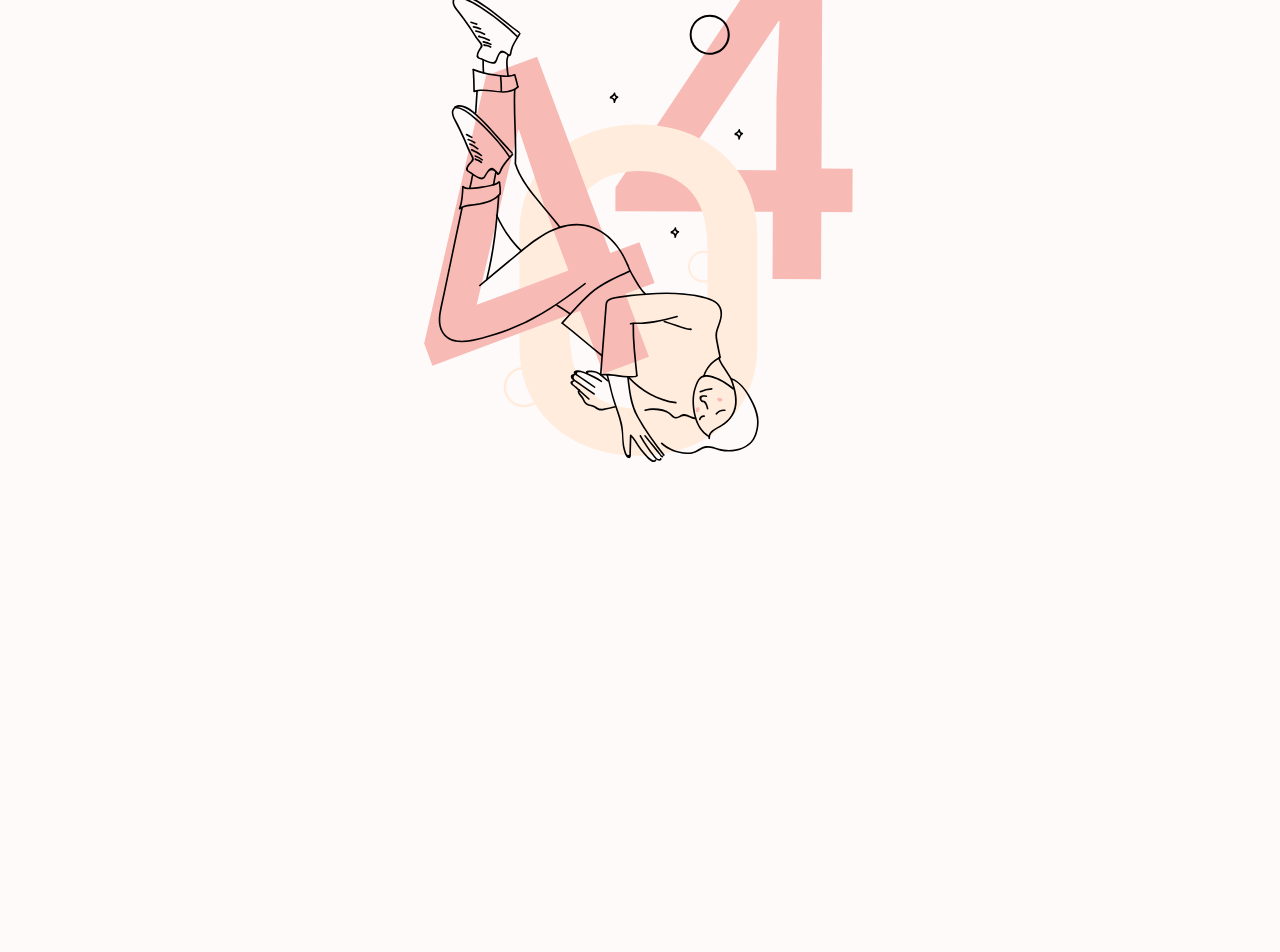
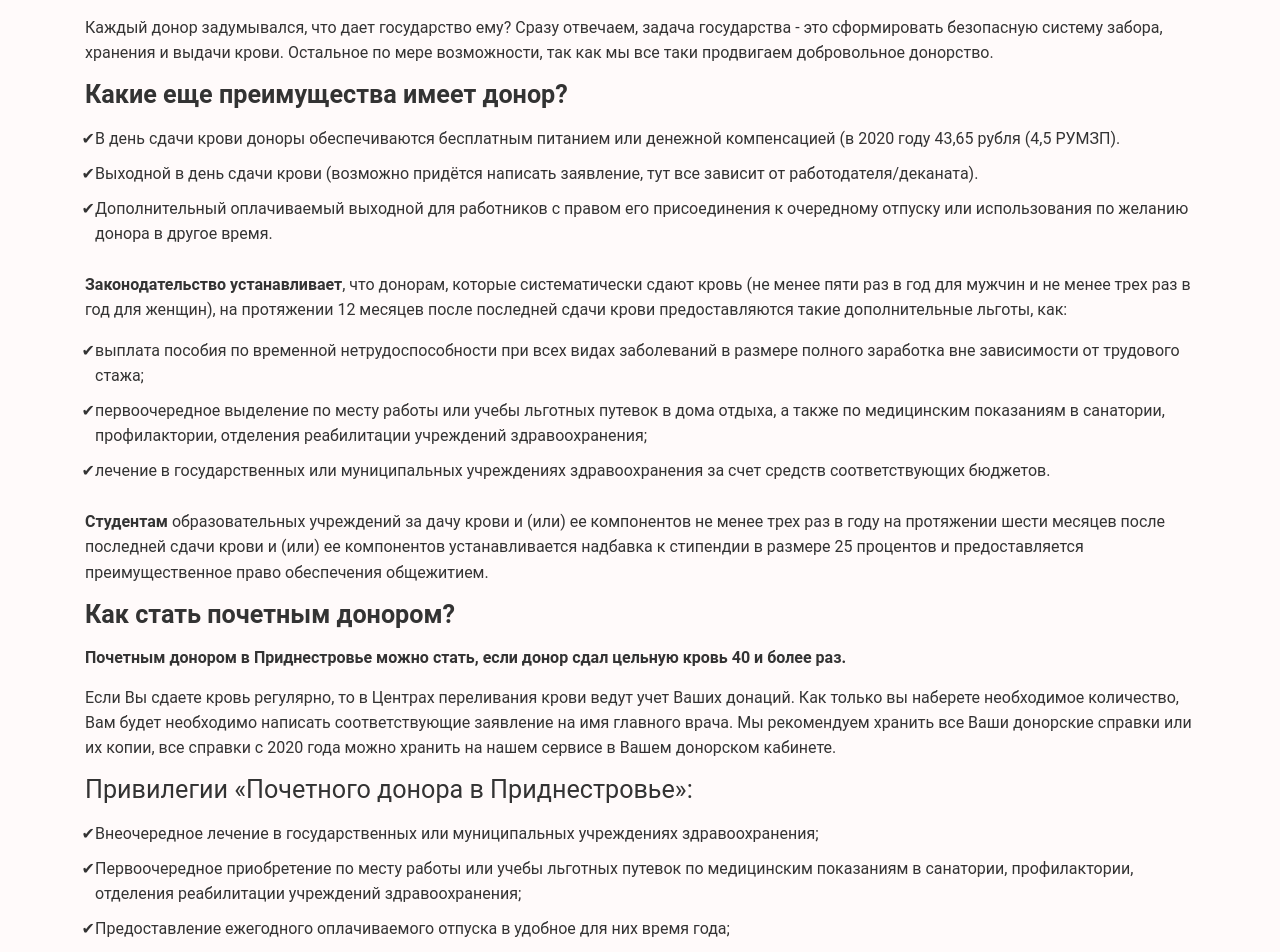
Before and after one commit to Donormd/donor.md-frontend, a Next.js app: page /articles/benefits-and-privileges in a window 1280 px wide. Before the commit this address had no page. Shown: the part 200-1152 px from the top of the page. Before the commit the page ends 800 px from the top, so only its background shows below. Built offline with nearby package versions, Linux system fonts and the light colour scheme.

Commit message:
added page BenefitsAndPrivileges

```diff
--- /dev/null
+++ b/pages/articles/benefits-and-privileges.tsx
@@ -0,0 +1,123 @@
+import React from 'react';
+import styled from 'styled-components';
+import HeaderContentFooter from '../../layouts/header-content-footer';
+import { Container } from '../../layouts/container';
+import { Paragraph as PH, Title as TL } from '../../components/UI';
+
+const Paragraph = styled(PH)`
+  margin-bottom: 15px;
+`;
+
+const Title = styled(TL)`
+  margin-bottom: 15px;
+  &:first-child {
+    margin-bottom: 40px;
+  }
+`;
+
+const List = styled.ul`
+  padding-left: 10px;
+`;
+const ListItem = styled.li`
+  list-style-type: '✔';
+  padding-bottom: 10px;
+`;
+
+const BenefitsAndPrivileges: React.FC = (): JSX.Element => {
+  return (
+    <HeaderContentFooter background='/images/pages/welcome.png'>
+      <Container>
+        <Title bold>Льготы и привилегии для доноров</Title>
+        <Paragraph>
+          Каждый донор задумывался, что дает государство ему? Сразу отвечаем, задача государства -
+          это сформировать безопасную систему забора, хранения и выдачи крови. Остальное по мере
+          возможности, так как мы все таки продвигаем добровольное донорство.
+        </Paragraph>
+        <Title as='h3' bold>
+          Какие еще преимущества имеет донор?
+        </Title>
+        <List>
+          <ListItem>
+            В день сдачи крови доноры обеспечиваются бесплатным питанием или денежной компенсацией
+            (в 2020 году 43,65 рубля (4,5 РУМЗП).
+          </ListItem>
+          <ListItem>
+            Выходной в день сдачи крови (возможно придётся написать заявление, тут все зависит от
+            работодателя/деканата).
+          </ListItem>
+          <ListItem>
+            Дополнительный оплачиваемый выходной для работников с правом его присоединения к
+            очередному отпуску или использования по желанию донора в другое время.
+          </ListItem>
+        </List>
+        <Paragraph>
+          <b>Законодательство устанавливает</b>, что донорам, которые систематически сдают кровь (не
+          менее пяти раз в год для мужчин и не менее трех раз в год для женщин), на протяжении 12
+          месяцев после последней сдачи крови предоставляются такие дополнительные льготы, как:
+        </Paragraph>
+        <List>
+          <ListItem>
+            выплата пособия по временной нетрудоспособности при всех видах заболеваний в размере
+            полного заработка вне зависимости от трудового стажа;
+          </ListItem>
+          <ListItem>
+            первоочередное выделение по месту работы или учебы льготных путевок в дома отдыха, а
+            также по медицинским показаниям в санатории, профилактории, отделения реабилитации
+            учреждений здравоохранения;
+          </ListItem>
+          <ListItem>
+            лечение в государственных или муниципальных учреждениях здравоохранения за счет средств
+            соответствующих бюджетов.
+          </ListItem>
+        </List>
+        <Paragraph>
+          <b>Студентам</b> образовательных учреждений за дачу крови и (или) ее компонентов не менее
+          трех раз в году на протяжении шести месяцев после последней сдачи крови и (или) ее
+          компонентов устанавливается надбавка к стипендии в размере 25 процентов и предоставляется
+          преимущественное право обеспечения общежитием.
+        </Paragraph>
+        <Title as='h3' bold>
+          Как стать почетным донором?
+        </Title>
+        <Paragraph bold>
+          Почетным донором в Приднестровье можно стать, если донор сдал цельную кровь 40 и более
+          раз.
+        </Paragraph>
+        <Paragraph>
+          Если Вы сдаете кровь регулярно, то в Центрах переливания крови ведут учет Ваших донаций.
+          Как только вы наберете необходимое количество, Вам будет необходимо написать
+          соответствующие заявление на имя главного врача. Мы рекомендуем хранить все Ваши донорские
+          справки или их копии, все справки с 2020 года можно хранить на нашем сервисе в Вашем
+          донорском кабинете.
+        </Paragraph>
+        <Title as='h3'>Привилегии «Почетного донора в Приднестровье»: </Title>
+        <List>
+          <ListItem>
+            Внеочередное лечение в государственных или муниципальных учреждениях здравоохранения;
+          </ListItem>
+          <ListItem>
+            Первоочередное приобретение по месту работы или учебы льготных путевок по медицинским
+            показаниям в санатории, профилактории, отделения реабилитации учреждений
+            здравоохранения;
+          </ListItem>
+          <ListItem>
+            Предоставление ежегодного оплачиваемого отпуска в удобное для них время года;
+          </ListItem>
+          <ListItem>Первоочередное получение мест в домах-интернатах;</ListItem>
+          <ListItem>
+            Повышение пенсий (по возрасту, инвалидности, за выслугу лет, по случаю потери кормильца,
+            социальной) на 8,0 расчетных уровней минимальной заработной платы.
+          </ListItem>
+          <ListItem>
+            Планируется с 2021 года осуществлять дополнительные ежегодные денежные выплаты. Все
+            доноры награжденные знаком «Почетный донор СССР» или «Почетный донор МССР», пользуются
+            всеми льготами предусмотренные знаком «Почетный донор Приднестровской Молдавской
+            Республики.
+          </ListItem>
+        </List>
+      </Container>
+    </HeaderContentFooter>
+  );
+};
+
+export default BenefitsAndPrivileges;
```
